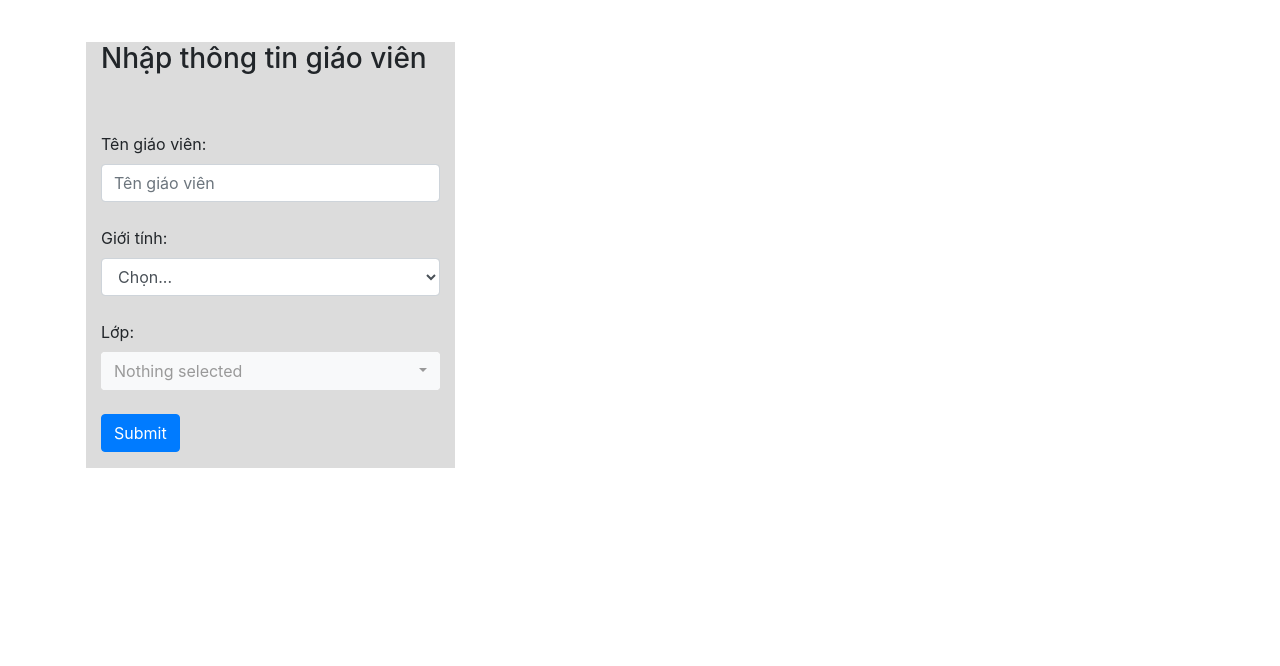
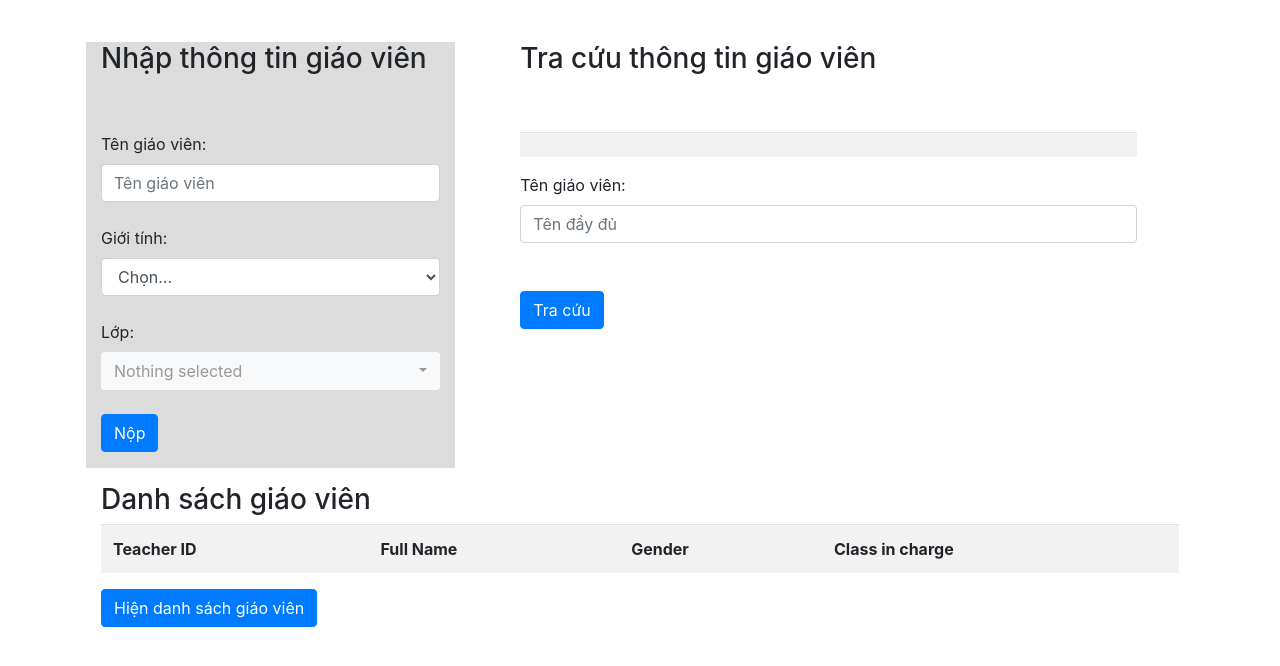
Before and after one commit to longpb91/webappstudent, a Flask app: page /teachers in a window 1280 px wide. Shown: the part 56-722 px from the top of the page. Run offline with Flask 2, Linux system fonts and the light colour scheme; tables that the repository leaves empty hold one stand-in row (values such as "Sample post"); lists and menus that the app fills with data are empty; some libraries are stand-ins or nearby versions.

Commit message:
update search and show teacher

```diff
--- a/src/app.py
+++ b/src/app.py
@@ -5,10 +5,10 @@
 
 from src.models import Students, Classes, Teachers, Subjects
 
-# from dotenv import load_dotenv
-#
-#
-# load_dotenv()
+from dotenv import load_dotenv
+
+
+load_dotenv()
 
 app = Flask(__name__)
 
@@ -185,11 +185,6 @@
         # return traceback.print_exc()
 
 
-@app.route('/students-info')
-def get_students():
-    return render_template('studentsinfo.html')
-
-
 @app.route('/teachers', methods=['GET', 'POST'])
 def add_teachers():
     try:
@@ -200,21 +195,55 @@
             lst_classes.append(r[0])
 
         if request.method == 'POST':
-            teachername = request.form['teacher']
-            teachergender = request.form['teacher_gender']
-            class_ = request.form.getlist('teacher_classes')
+            if request.form['service'] == 'add_teacher':
+                teachername = request.form['teacher']
+                teachergender = request.form['teacher_gender']
+                class_ = request.form.getlist('teacher_classes')
 
-            if teachername == '':
-                error = "Please enter required fields."
-                return render_template("teacher_add.html", lst_classes=lst_classes, error=error)
+                if teachername == '':
+                    error = "Please enter required fields."
+                    return render_template("teacher_add.html", lst_classes=lst_classes, error=error)
 
-            data_teacher = Teachers(teachername, teachergender, class_)
-            db.session.add(data_teacher)
-            db.session.commit()
+                data_teacher = Teachers(teachername, teachergender, class_)
+                db.session.add(data_teacher)
+                db.session.commit()
 
-            msg = 'Successfully! Thank you for your information.'
-            return render_template("teacher_add.html", msg=msg, lst_classes=lst_classes)
-            # return str(class_)
+                query_all = "SELECT * FROM add_teachers"
+                data_all = get_data_query(query_all)
+
+                msg = 'Successfully! Thank you for your information.'
+                return render_template("teacher_add.html", msg=msg, lst_classes=lst_classes, data_all=data_all)
+
+            elif request.form['service'] == 'search_teacher':
+                teacher_name = request.form['getteachername']
+                query_2 = f"SELECT * FROM add_teachers WHERE teachername='{teacher_name}'"
+                lst_data = get_data_query(query_2)
+                if len(lst_data) >= 1:
+                    headings = ('Teacher_ID', 'Full_Name', 'Gender', 'Classes_in_charge')
+                    data = tuple(lst_data)
+                    msg = "Success!"
+                    return render_template('teacher_add.html', lst_classes=lst_classes, headings=headings,
+                                            data=data, msg=msg)
+
+                else:
+                    error = 'Teacher not found! Please try again!'
+                    return render_template('teacher_add.html', lst_classes=lst_classes, error=error)
+
+            elif request.form['service'] == 'delete_teacher':
+                delete_tid = request.form['delete_tid']
+                query_delete = f"DELETE FROM add_teachers WHERE teacherid='{delete_tid}'"
+                db.session.execute(query_delete)
+                db.session.commit()
+                msg = f"Delete teacher with id = {delete_tid} successfully!"
+                return render_template('teacher_add.html', lst_classes=lst_classes, msg=msg)
+
+            elif request.form['service'] == 'show_teachers':
+                query_3 = "SELECT * FROM add_teachers"
+                lst_data_all = get_data_query(query_3)
+                data_all = tuple(lst_data_all)
+                msg = "Success!"
+                return render_template('teacher_add.html', data_all=data_all, msg=msg, lst_classes=lst_classes)
+
         return render_template('teacher_add.html', lst_classes=lst_classes)
     except Exception as e:
         return str(e)
--- a/src/templates/students.html
+++ b/src/templates/students.html
@@ -66,7 +66,7 @@
                             <td>{{ cell }}</td>
                           {% endfor %}
                           <td>
-                          <form action="edit_students" method="POST">
+                          <form action="/edit_students" method="POST">
                             <input type="submit" class="btn btn-info" value=" Sửa ">
                               <input type="hidden" name="editid" value="{{ row[0] }}">
                               <input type="hidden" name="service" value="editstudent">
@@ -78,7 +78,7 @@
                               <form action="/students" method="POST">
                                   <input type="submit" class="btn btn-danger" value=" Xóa ">
                                   <input type="hidden" name="service" value="delete">
-                                  <input type="hidden" name="delete_id" value={{ row[0] }}>
+                                  <input type="hidden" name="delete_id" value="{{ row[0] }}">
                               </form>
                           </td>
                       </tr>
--- a/src/templates/teacher_add.html
+++ b/src/templates/teacher_add.html
@@ -28,9 +28,88 @@
               {% endfor %}
             </select><br><br>
 
-            <input type="submit" class="btn btn-primary" value="Submit">
+            <input type="submit" class="btn btn-primary" value=" Nộp ">
+            <input type="hidden" name="service" value="add_teacher">
           </div>
         </form>
+      </div>
+
+      <div class="col-sm-7" style="margin-left:50px">
+        <h3>Tra cứu thông tin giáo viên</h3><br><br>
+        <div class="form-group">
+            <table class="table table-striped">
+                <tr>
+                    {% for header in headings %}
+                    <th>{{ header }}</th>
+                    {% endfor %}
+                    <th></th>
+                    <th></th>
+                </tr>
+
+                {% for row in data %}
+                <tr>
+                    {% for cell in row %}
+                    <td>{{ cell }}</td>
+                    {% endfor %}
+                    <td>
+                        <form action="/edit_teacher" method="POST">
+                            <input type="submit" class="btn btn-info" value=" Sửa ">
+                            <input type="hidden" name="edit_id" value="{{ row[0] }}">
+                            <input type="hidden" name="service" value="edit_teacher">
+                        </form>
+                    </td>
+                    <td>
+                        <form action="/teachers" method="POST">
+                            <input type="submit" class="btn btn-danger" value=" Xóa ">
+                            <input type="hidden" name="service" value="delete_teacher">
+                            <input type="hidden" name="delete_tid" value="{{ row[0] }}">
+                        </form>
+                    </td>
+                </tr>
+                {% endfor %}
+            </table>
+
+            <form action="/teachers" method="POST">
+                <label for="get_teacher_name">Tên giáo viên:</label><br>
+                <input
+                        type="text"
+                        class="form-control"
+                        name="getteachername"
+                        id="get_teacher_name"
+                        placeholder="Tên đầy đủ"
+                >
+                <br><br>
+                <input type="hidden" name="service" value="search_teacher">
+                <input type="submit" class="btn btn-primary" value=" Tra cứu ">
+                <br>
+            </form>
+        </div>
+      </div>
+
+      <div class="col-sm-12" style="margin-top:15px">
+          <h3> Danh sách giáo viên</h3>
+          <div class="form-group">
+              <table class="table table-striped">
+                  <tr>
+                      <th>Teacher ID</th>
+                      <th>Full Name</th>
+                      <th>Gender</th>
+                      <th>Class in charge</th>
+                  </tr>
+
+                  {% for row in data_all %}
+                  <tr>
+                      {% for cell in row %}
+                      <td>{{ cell }}</td>
+                      {% endfor %}
+                  </tr>
+                  {% endfor %}
+              </table>
+              <form action="/teachers" method="POST">
+                  <input type="hidden" name="service" value="show_teachers">
+                  <input type="submit" class="btn btn-primary" value="Hiện danh sách giáo viên">
+              </form>
+          </div>
       </div>
     </div>
   </div>
```
Also changed, not shown: main.py (+4 -4 lines), src/test.py (+23 -16 lines), src/templates/edit_teacher.html (added).
